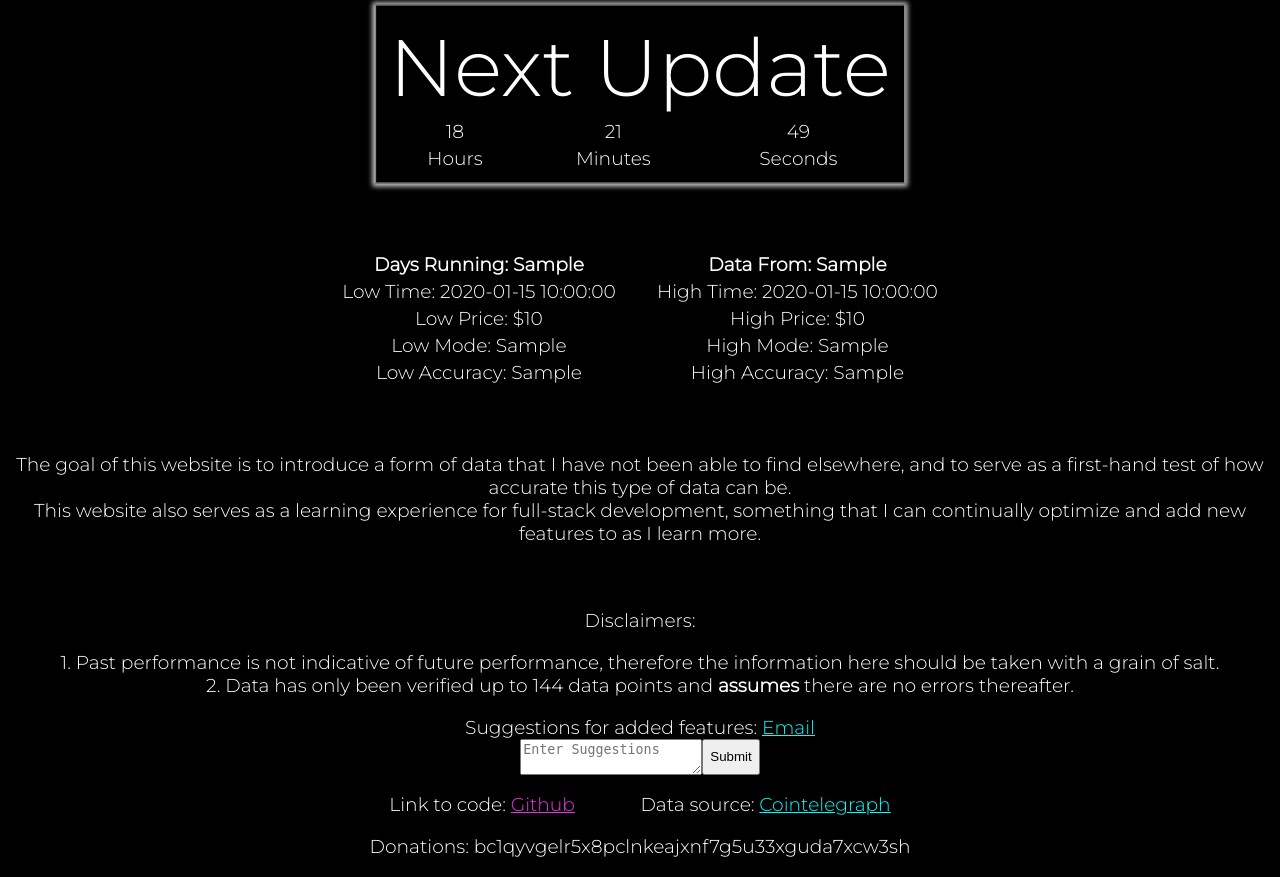
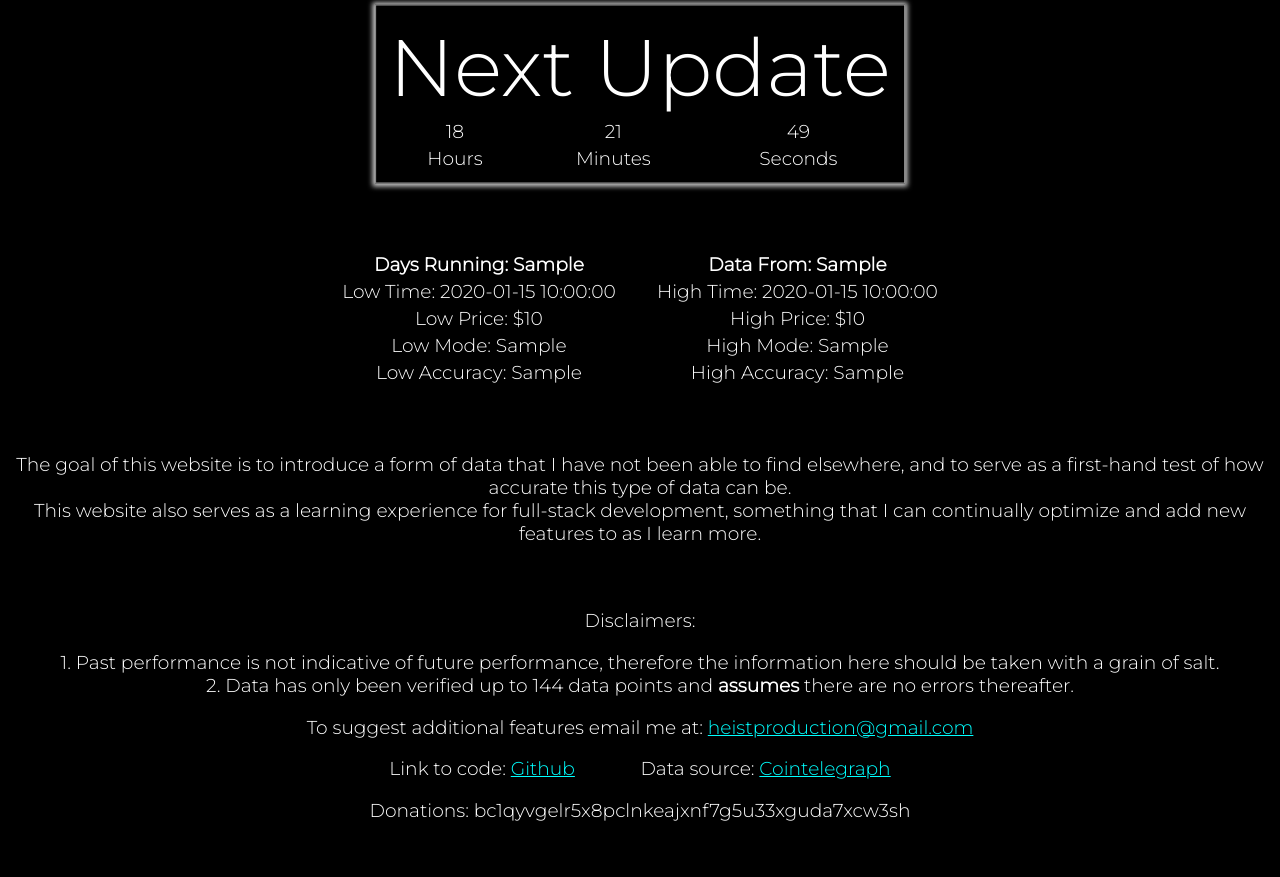
Before and after one commit to Tyler-Heist/cryptostatsapp, a Flask app: template templates/index.html in a window 1280 px wide. Shown: the part 26-903 px from the top of the page. After the commit the page ends 847 px from the top, so only its background shows below. Run offline with Flask 2, Linux system fonts and the light colour scheme; the template is opened without the code that fills it: most values are stand-ins (such as "Sample title", 1, 10 or a date in 2020).

Commit message:
Changed links in HTML file

```diff
--- a/templates/index.html
+++ b/templates/index.html
@@ -122,18 +122,16 @@
       only been verified up to 144 data points and <b>assumes</b> there are no errors thereafter.
     </p>
 
-
-        <!--FIXME: Add an email address-->
-    Suggestions for added features: <a href="mailto:tlrhst3@gmail.com" target="_blank" rel="noopener noreferrer">Email</a><br />
-
-    <form method="post" action="mailto:tlrhst3@gmail.com">
+    To suggest additional features email me at: <a href="mailto:heistproduction@gmail.com" target="_blank" rel="noopener noreferrer">heistproduction@gmail.com</a><br />
+    <!--
+    <form method="post" action="mailto:heistproduction@gmail.com">
       <div class="submitContainer">
         <textarea placeholder="Enter Suggestions" id="suggestionform"></textarea>
         <input type="submit" value="Submit" id="submitButton" class="submitButton">
       </div>
     </form>
-
-    <p>Link to code: <a href="">Github</a>
+    -->
+    <p>Link to code: <a href="https://github.com/Tyler-Heist/cryptostatsapp" target="_blank">Github</a>
       &emsp;&emsp;&emsp; Data source:
       <a href="https://cointelegraph.com/bitcoin-price-index" target="_blank" rel="noopener noreferrer">
         Cointelegraph
```
Also changed, not shown: 1 other file.
